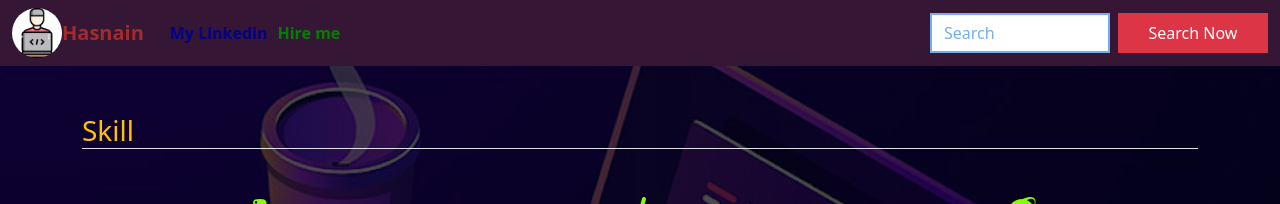
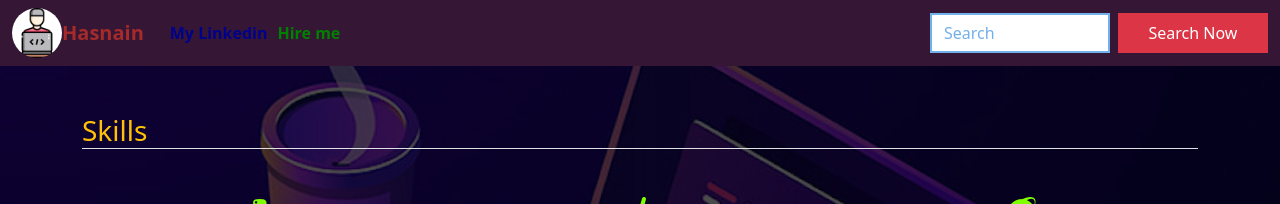
Before and after one commit to byhassu/portfolio, a React (Create React App) app: page /portfolio/About in a window 1280 px wide. Shown: the top 204 px of the page. Built offline with nearby package versions, Linux system fonts and the light colour scheme.

Commit message:
Update About.js

```diff
--- a/src/coolers/About.js
+++ b/src/coolers/About.js
@@ -7,7 +7,7 @@ export default function About() {
     <>
     <Nav/>
     <div className="container mt-5">
-    <h3 className="text-warning mb-5 border-bottom">Skill</h3>
+    <h3 className="text-warning mb-5 border-bottom">Skills</h3>
     <div className="row text-white text-center mb-5">
         <div className="col-sm-4 ">
             <i className="fa-brands fa-python fa-2x mb-3 " style={{color:"chartreuse"}} ></i>
```
